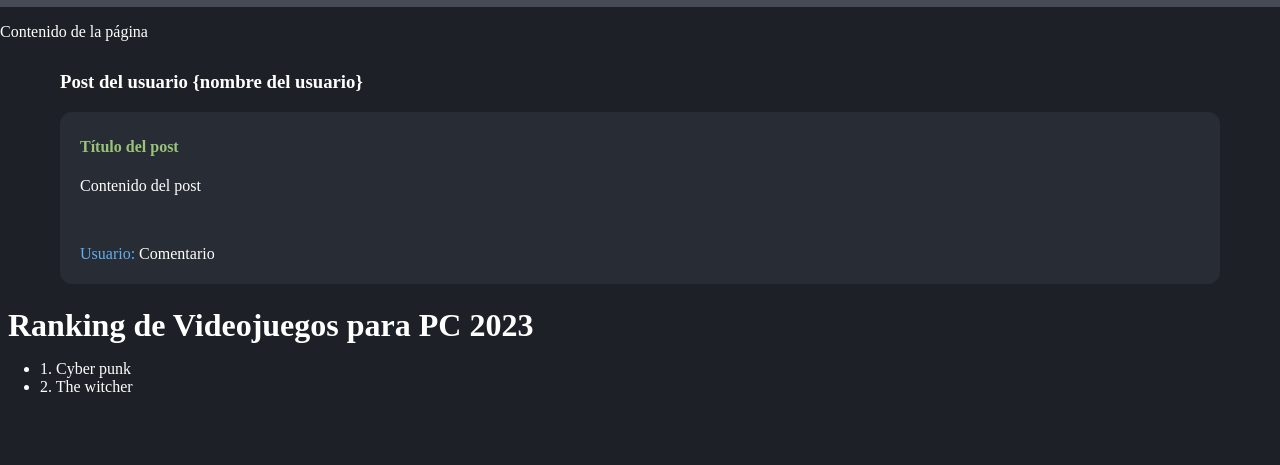
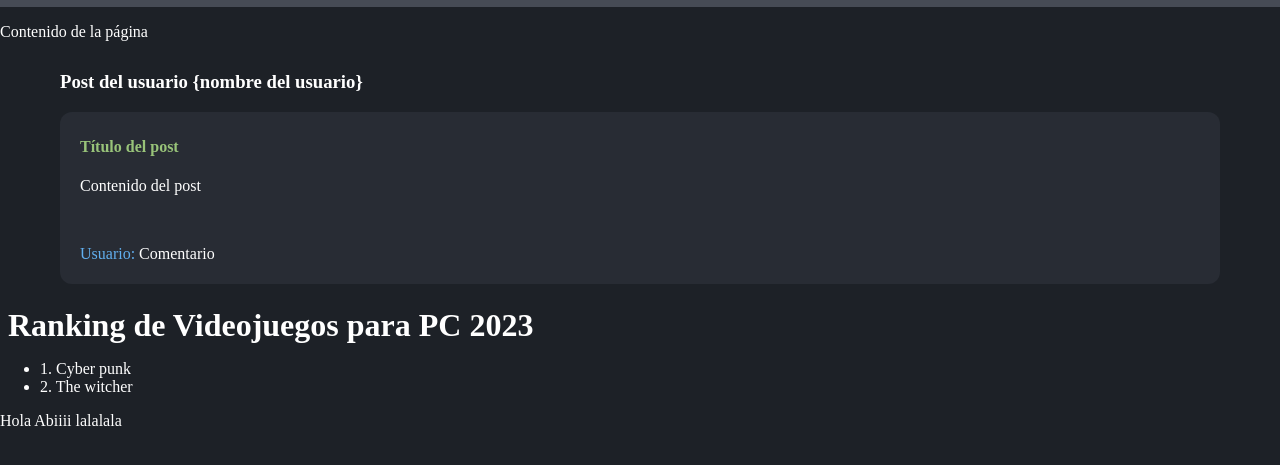
Before and after one commit to AbigailCarolina/curso-git, a plain HTML site: page index.html in a window 1280 px wide. Shown: the part 63-528 px from the top of the page. Drawn offline with Linux system fonts and the light colour scheme; no server answers.

Commit message:
Holalala

```diff
--- a/index.html
+++ b/index.html
@@ -35,7 +35,9 @@
         <li>2. The witcher</li>
     </ul>
 
-
+    <footer>
+        Hola Abiiii lalalala
+    </footer>
 
 
 </body>
```
